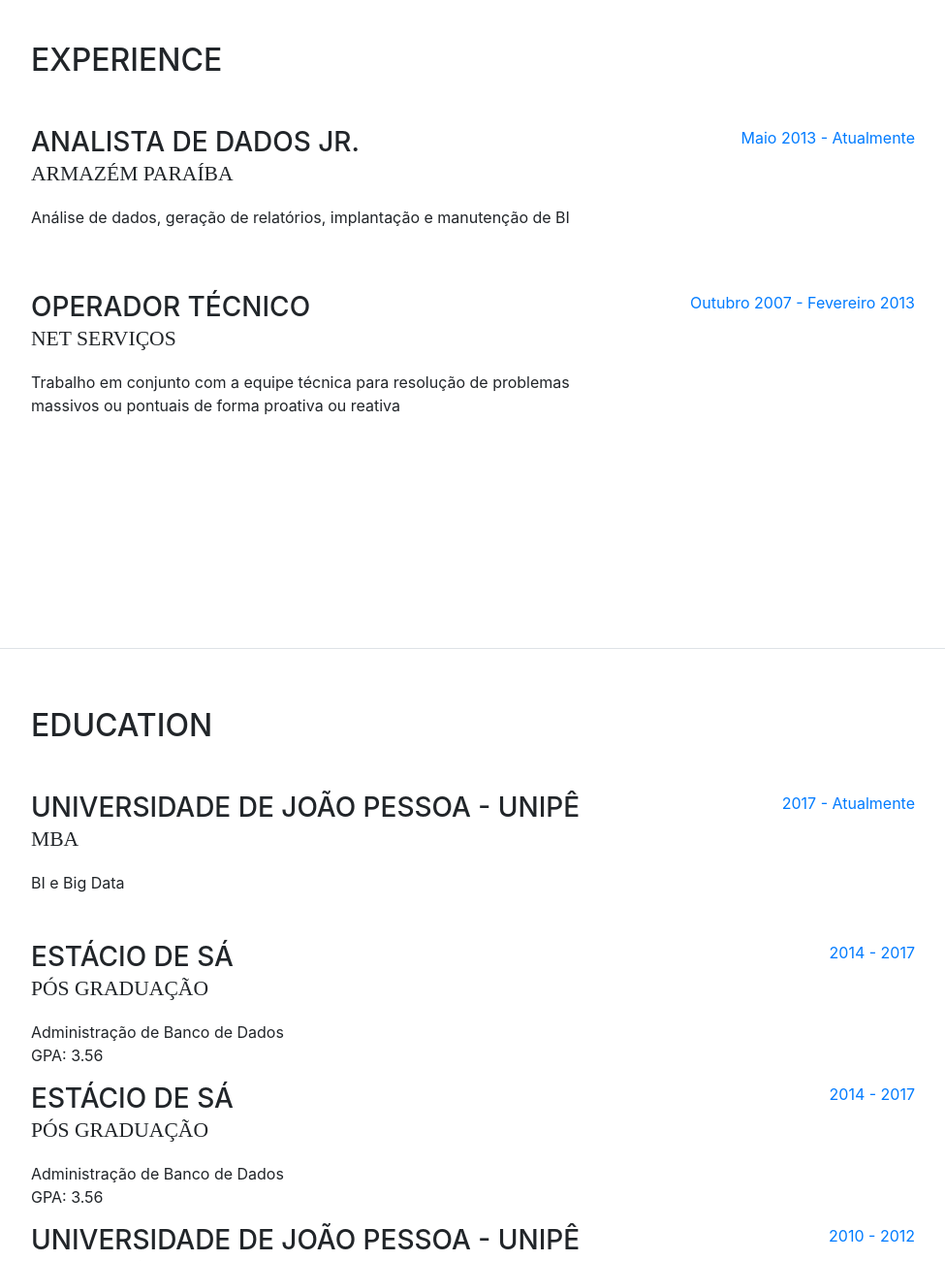
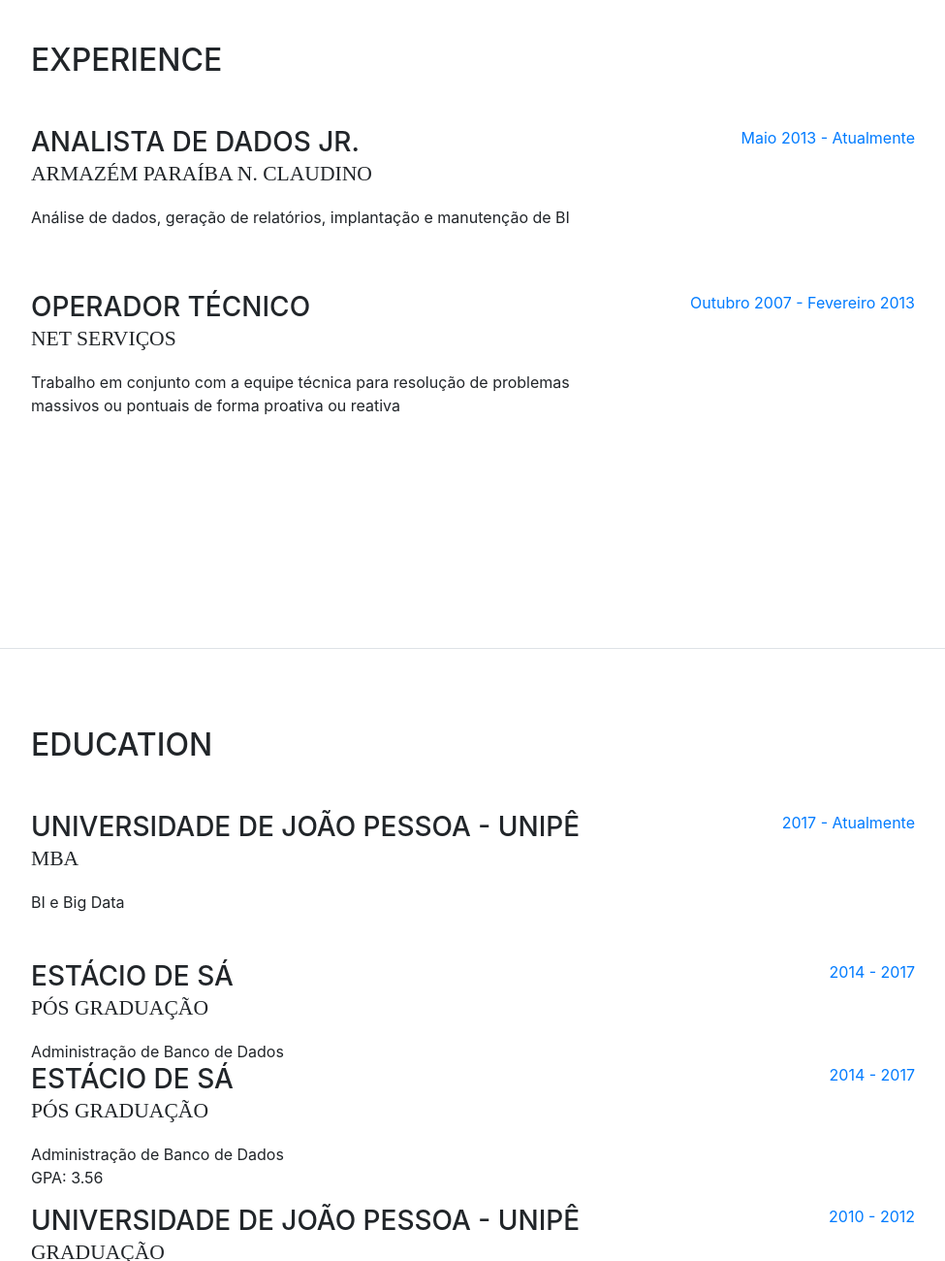
Before and after one commit to rafaeldantass-zz/rdantasss.github.io, a website with bundled scripts: page index.html in a window 1280 px wide. Shown: the part 931-2231 px from the top of the page at 97% size, without its empty margins (288-1263 px from the left). Built offline with nearby package versions, Linux system fonts and the light colour scheme; a web font is replaced by a local one.

Commit message:
Retirada da nota final do curso

```diff
--- a/index.html
+++ b/index.html
@@ -100,7 +100,7 @@
           <div class="resume-item d-flex flex-column flex-md-row mb-5">
             <div class="resume-content mr-auto">
               <h3 class="mb-0">Analista de Dados Jr.</h3>
-              <div class="subheading mb-3">Armazém Paraíba</div>
+              <div class="subheading mb-3">Armazém Paraíba N. Claudino</div>
               <p>Análise de dados, geração de relatórios, implantação e manutenção de BI</p>
             </div>
             <div class="resume-date text-md-right">
@@ -141,7 +141,6 @@
               <h3 class="mb-0">Estácio de Sá</h3>
               <div class="subheading mb-3">Pós Graduação</div>
 			  <div>Administração de Banco de Dados</div>
-              <p>GPA: 3.56</p>
             </div>
             <div class="resume-date text-md-right">
               <span class="text-primary">2014 - 2017</span>
```
